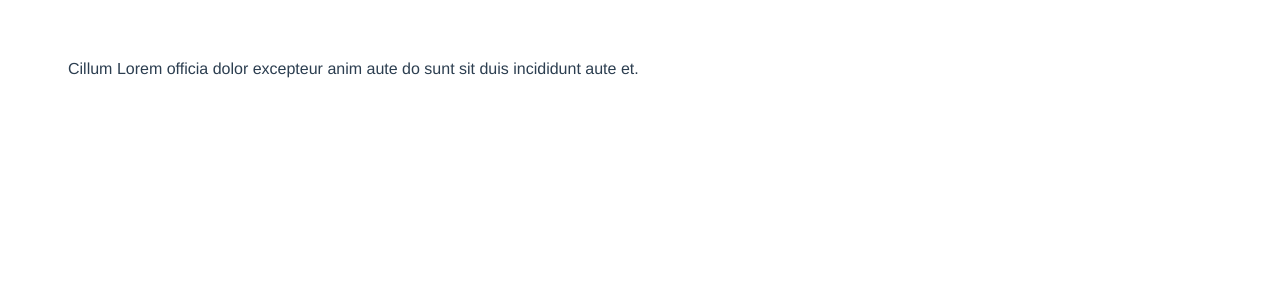
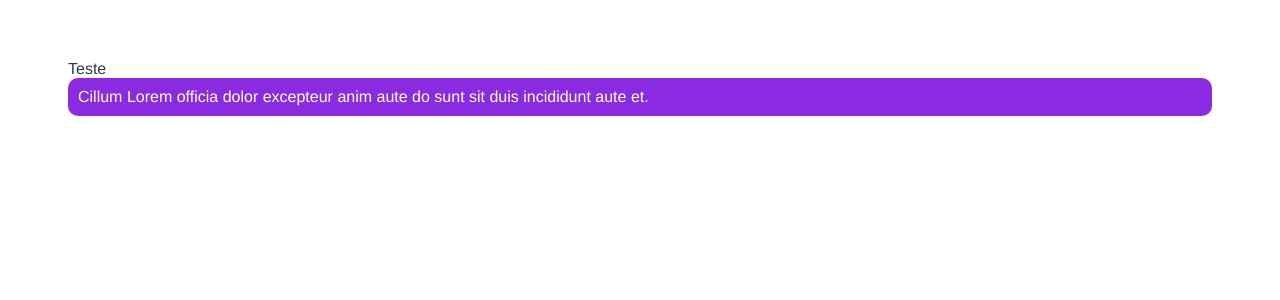
Before and after one commit to bighouse77/vue_js, a Vue app: page / in a window 1280 px wide. Shown: the top 300 px of the page. Built offline with nearby package versions, Linux system fonts and the light colour scheme.

Commit message:
2211 1720

```diff
--- a/src/App.vue
+++ b/src/App.vue
@@ -1,7 +1,16 @@
 <template>
 
-  <BaseCard/>
+  <!--SCOPED E GLOBAL CSS-->
+  <div>
 
+    <div class="card">
+      Teste
+    </div>
+
+    <BaseCard/>
+
+  </div>
+  <!--FIM SCOPED E GLOBAL CSS-->
 
   <!--COMPONENTES SLOT-->
   <div>
--- a/src/assets/css/style.css
+++ b/src/assets/css/style.css
@@ -1,5 +1,6 @@
-.card {
-    background-color: bisque;
+/* .card {
+    background-color:blueviolet;
+    color: white;
     padding: 10px;
     border-radius: 10px;
-}
+} */
--- a/src/components/BaseCard.vue
+++ b/src/components/BaseCard.vue
@@ -5,3 +5,14 @@
     </div>
 
 </template>
+
+<style scoped>
+
+    .card {
+        background-color:blueviolet;
+        color: white;
+        padding: 10px;
+        border-radius: 10px;
+    }
+
+</style>
--- a/src/main.js
+++ b/src/main.js
@@ -1,4 +1,5 @@
 import { createApp } from 'vue'
 import App from './App.vue'
+import '@/assets/css/style.css'
 
 createApp(App).mount('#app')
```
